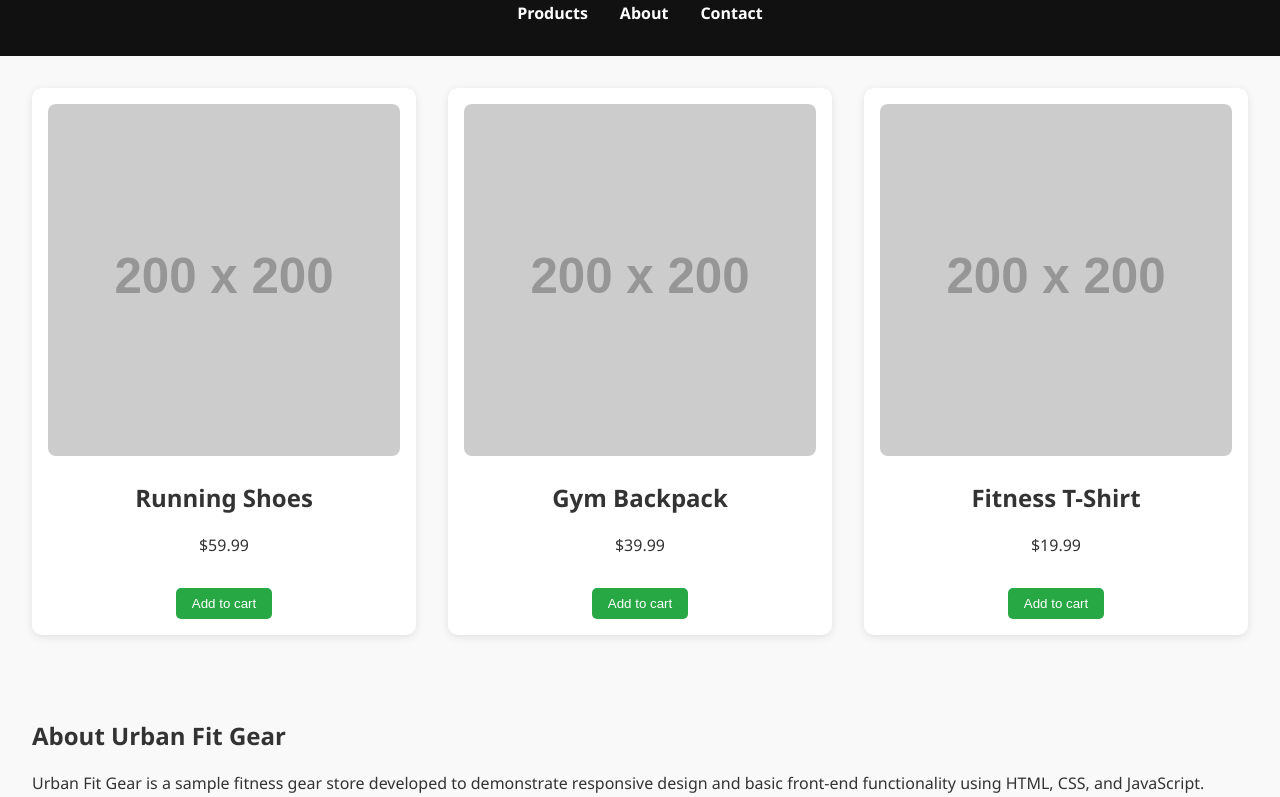
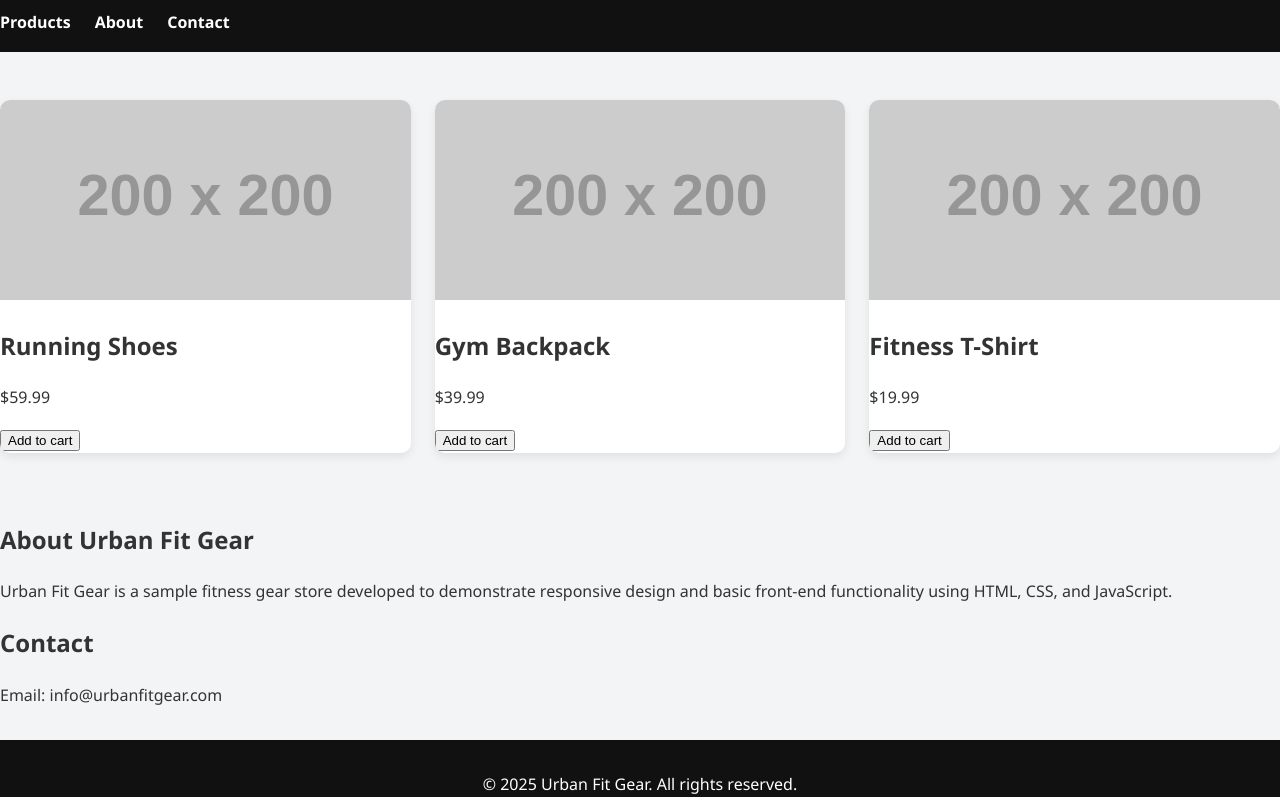
Before and after one commit to Paul-webd/Urbanfitgear, a plain HTML site: page index.html in a window 1280 px wide. Shown: the part 100-897 px from the top of the page. Drawn offline with Linux system fonts and the light colour scheme; placeholder pictures from the web are drawn by us.

Commit message:
styles.css

```diff
--- a/styles.css
+++ b/styles.css
@@ -1,65 +1,45 @@
-body {
-  margin: 0;
-  font-family: 'Segoe UI', sans-serif;
-  background-color: #f9f9f9;
-  color: #333;
+/* styles.css – Urban Fit Gear (expanded) */
+:root{
+  --primary:#28a745;
+  --bg-dark:#111;
+  --text-light:#fff;
+  --modal-bg:rgba(0,0,0,.8);
 }
-header {
-  background-color: #111;
-  color: white;
-  padding: 1rem;
-  text-align: center;
-}
-nav ul {
-  list-style: none;
-  padding: 0;
-  display: flex;
-  justify-content: center;
-  gap: 2rem;
-  margin-top: 1rem;
-}
-nav a {
-  color: #fff;
-  text-decoration: none;
-  font-weight: bold;
-}
-.product-grid {
-  display: grid;
-  grid-template-columns: repeat(auto-fit, minmax(240px, 1fr));
-  gap: 2rem;
-  padding: 2rem;
-}
-.product-card {
-  background: white;
-  padding: 1rem;
-  border-radius: 10px;
-  box-shadow: 0 2px 8px rgba(0,0,0,0.1);
-  text-align: center;
-}
-.product-card img {
-  width: 100%;
-  height: auto;
-  border-radius: 8px;
-}
-button {
-  margin-top: 1rem;
-  padding: 0.5rem 1rem;
-  background-color: #28a745;
-  color: white;
-  border: none;
-  border-radius: 5px;
-  cursor: pointer;
-}
-button:hover {
-  background-color: #218838;
-}
-section {
-  padding: 2rem;
-}
-footer {
-  background-color: #111;
-  color: white;
-  text-align: center;
-  padding: 1rem;
-  margin-top: 2rem;
-}
+*{box-sizing:border-box}
+body{margin:0;font-family:'Segoe UI',Tahoma,sans-serif;background:#f3f4f6;color:#333;line-height:1.6}
+
+/* Header / nav */
+header{background:var(--bg-dark);color:var(--text-light);padding:1rem 0}
+header .container{width:90%;max-width:1200px;margin:auto;display:flex;flex-direction:column;align-items:center}
+nav ul{list-style:none;padding:0;margin:0;display:flex;gap:1.5rem}
+nav a{color:var(--text-light);text-decoration:none;font-weight:600}
+
+/* Hero */
+.hero{background:url('https://images.unsplash.com/photo-1501066927591-314112b5888e?auto=format&fit=crop&w=1350&q=60') center/cover no-repeat;height:45vh;display:flex;align-items:center;justify-content:center;text-align:center;color:#fff}
+.hero-text h2{font-size:2.4rem;margin-bottom:.5rem}
+.btn-primary{display:inline-block;margin-top:1rem;padding:.6rem 1.4rem;background:var(--primary);color:#fff;border-radius:6px;text-decoration:none;font-weight:600}
+
+/* Utilities */
+.container{width:90%;max-width:1200px;margin:auto}
+
+/* Product grid */
+.product-grid{display:grid;grid-template-columns:repeat(auto-fit,minmax(240px,1fr));gap:1.5rem;padding:3rem 0}
+.product-card{background:#fff;border-radius:10px;box-shadow:0 4px 10px rgba(0,0,0,.08);overflow:hidden;cursor:pointer;transition:transform .2s}
+.product-card:hover{transform:translateY(-4px)}
+.product-card img{width:100%;height:200px;object-fit:cover}
+.product-card h3{margin:1rem .5rem .3rem;font-size:1.05rem}
+.price{margin:.2rem .5rem;font-weight:600;color:#555}
+
+/* Sections & footer */
+.about,.contact{padding-bottom:2rem}
+footer{background:var(--bg-dark);color:#fff;text-align:center;padding:1rem 0;margin-top:2rem}
+
+/* Modal */
+.modal{position:fixed;top:0;left:0;width:100%;height:100%;background:var(--modal-bg);display:flex;align-items:center;justify-content:center;z-index:100;opacity:0;pointer-events:none;transition:opacity .3s}
+.modal.show{opacity:1;pointer-events:auto}
+.modal-content{background:#fff;border-radius:10px;padding:1rem;max-width:400px;width:90%;text-align:center;position:relative}
+.modal-content img{width:100%;height:250px;object-fit:cover;border-radius:8px}
+.close{position:absolute;top:10px;right:15px;font-size:1.6rem;font-weight:700;cursor:pointer}
+
+/* Responsive hero */
+@media(max-width:600px){.hero-text h2{font-size:1.8rem}}
```
